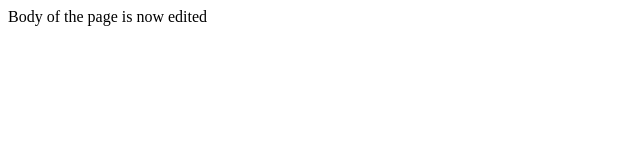
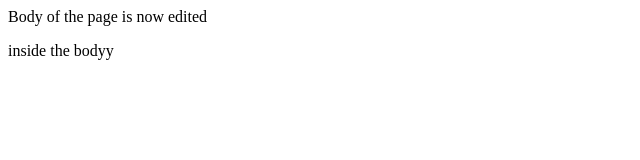
Before and after one commit to Deep794/mainpage, a plain HTML site: page index.html in a window 1280 px wide. Shown: the whole page, without its empty margins (0-640 px from the left). Drawn offline with Linux system fonts and the light colour scheme.

Commit message:
add paragarph

```diff
--- a/index.html
+++ b/index.html
@@ -7,5 +7,8 @@
 </head>
 <body>
     Body of the page is now edited
+    <p>
+        inside the bodyy
+    </p>
 </body>
 </html>
```
